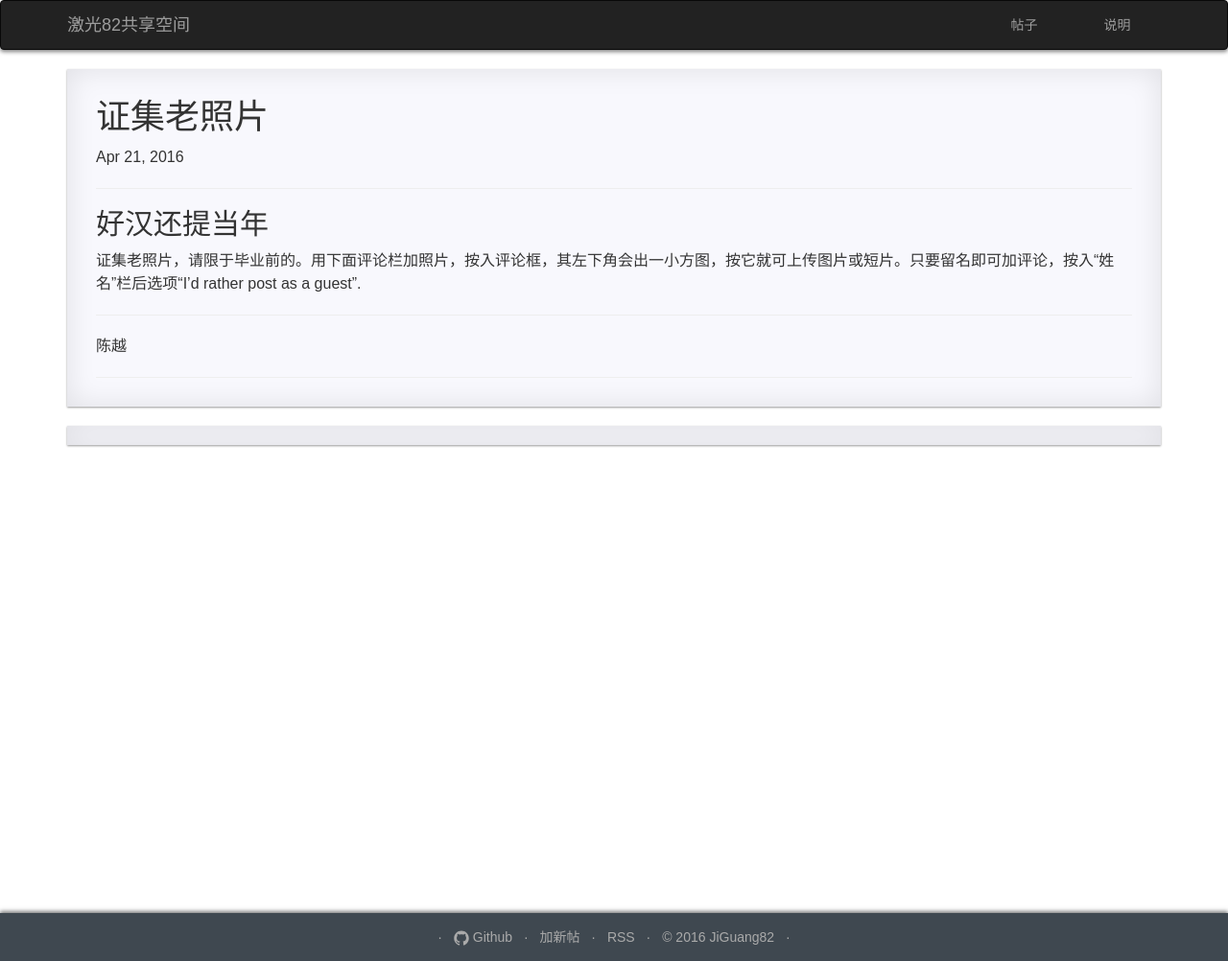
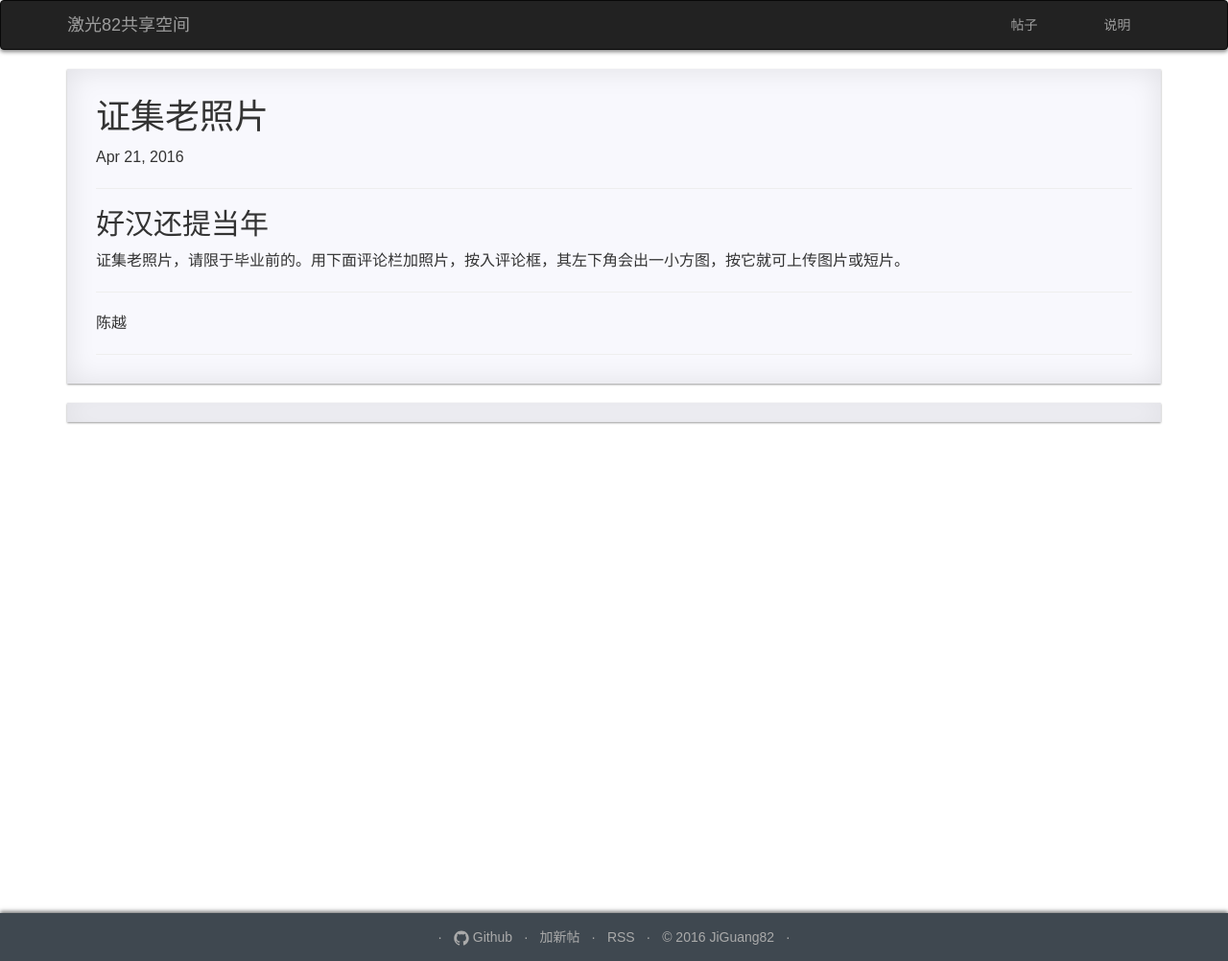
Before and after one commit to jiguang82/jiguang82, a Jekyll site: the page built from _posts/2016-4-21-证集老照片.md, in a window 1280 px wide. Shown: the whole page at 96% size. Built offline with Jekyll 4.4.1, drawn with Linux system fonts in a browser that asks for light colours; comment, search, counter and statistics services are not loaded.

Commit message:
Update 2016-4-21-证集老照片.md

```diff
--- a/_posts/2016-4-21-证集老照片.md
+++ b/_posts/2016-4-21-证集老照片.md
@@ -5,7 +5,7 @@ categories: 回首玉泉
 ---
 ## 好汉还提当年
 
-证集老照片，请限于毕业前的。用下面评论栏加照片，按入评论框，其左下角会出一小方图，按它就可上传图片或短片。只要留名即可加评论，按入“姓名”栏后选项“I'd rather post as a guest".
+证集老照片，请限于毕业前的。用下面评论栏加照片，按入评论框，其左下角会出一小方图，按它就可上传图片或短片。
 
 ---
 陈越
```
